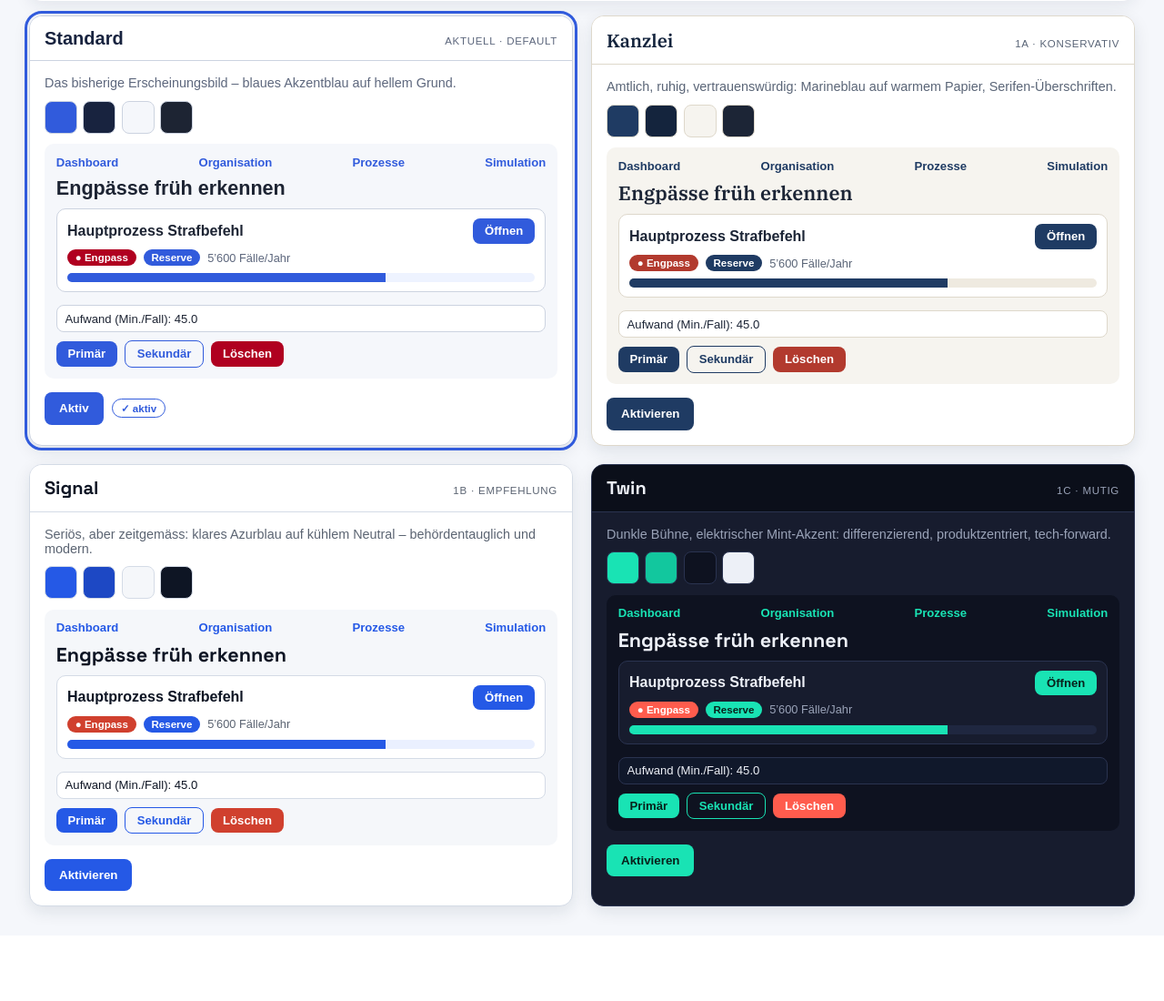
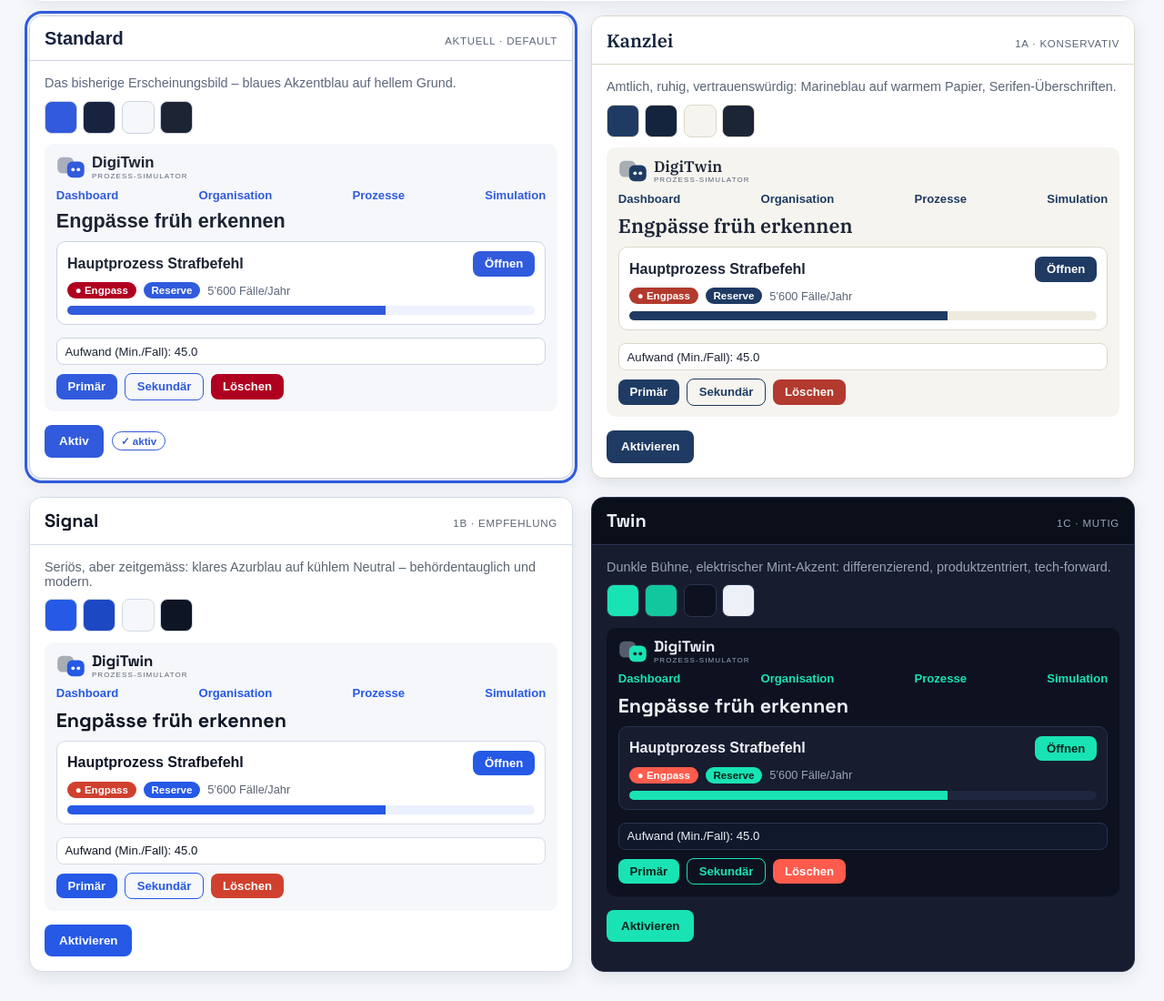
Before and after one commit to kaspAir/Prozess-Simulator, a Flask app: page /appearance in a window 1280 px wide. Shown: the part 368-1468 px from the top of the page at 91% size. Before the commit the page ends 1381 px from the top, so only its background shows below. Run offline with Flask 3, Linux system fonts and the light colour scheme; a user stored in the database is signed in; tables that the repository leaves empty hold one stand-in row (values such as "Sample post"); some libraries are stand-ins or nearby versions.

Commit message:
feat(ui): themebares DigiTwin-Logo im Kopf; Header folgt dem Erscheinungsbild
In den Varianten Kanzlei/Signal/Twin tritt eJustice/DiTi zurück und das
DigiTwin-Lockup (Bildmarke + Wortmarke) führt – als inline-SVG, dessen Farben
aus den Theme-Variablen kommen (Akzent = vordere Gesichtsflaeche, Muted =
hintere, Augen = Kontrast). Damit erscheint der ganze Kopf im jeweiligen Look.
Standard bleibt unveraendert (eJustice/DiTi). Vorschau-Karten zeigen die Marke
je Variante mit.

- _digitwin_mark.html (wiederverwendbare Bildmarke)
- base.html: beide Marken im Header, Umschaltung via [data-theme] in themes.css
- style.css: Marken-Layout + SVG-Fuellungen aus Variablen

Co-Authored-By: Claude Opus 4.8 <noreply@anthropic.com>

```diff
--- a/app/static/style.css
+++ b/app/static/style.css
@@ -513,6 +513,17 @@ td, th {
     text-decoration: none;
 }
 .user-bar a:hover { text-decoration: underline; }
+
+/* ── Marken-Lockup im Header (DigiTwin) ─────────────────────────────────── */
+.brand-standard { display: inline-flex; align-items: center; }
+.brand-digitwin { display: none; align-items: center; gap: .65rem; text-decoration: none; }
+.brand-mark { height: 44px; width: auto; display: block; }
+.dt-back { fill: var(--muted); opacity: .5; }
+.dt-front { fill: var(--accent); }
+.dt-eye { fill: var(--on-accent); }
+.brand-words { display: flex; flex-direction: column; line-height: 1; }
+.brand-name { font-family: var(--font-display); font-weight: 600; font-size: 1.55rem; color: var(--header-ink); }
+.brand-sub { font-size: .62rem; letter-spacing: .16em; text-transform: uppercase; color: var(--muted); margin-top: .28rem; }
 
 @media (max-width: 900px) {
     .logo-row {
--- a/app/static/themes.css
+++ b/app/static/themes.css
@@ -63,6 +63,16 @@
     --font-display: 'Space Grotesk', 'Segoe UI', system-ui, sans-serif;
 }
 
+/* Marken-Umschaltung: in den Varianten tritt eJustice/DiTi zurück, das
+   DigiTwin-Lockup führt (Hauptmarke laut Styleguide). Standard bleibt unverändert. */
+[data-theme="kanzlei"] .brand-standard,
+[data-theme="signal"] .brand-standard,
+[data-theme="twin"] .brand-standard { display: none; }
+
+[data-theme="kanzlei"] .brand-digitwin,
+[data-theme="signal"] .brand-digitwin,
+[data-theme="twin"] .brand-digitwin { display: inline-flex; }
+
 /* Dark-Theme-Feinschliff: dezente Ränder/Schatten auf dunkler Bühne */
 [data-theme="twin"] .summary,
 [data-theme="twin"] .form-card,
--- /dev/null
+++ b/app/templates/_digitwin_mark.html
@@ -0,0 +1,8 @@
+{# DigiTwin-Bildmarke: zwei Roboter-Gesichter (der Prozess + sein digitales Abbild).
+   Farben kommen aus den Theme-Variablen -> färbt sich automatisch pro Erscheinungsbild. #}
+<svg class="brand-mark" viewBox="0 0 54 44" role="img" aria-label="DigiTwin">
+    <rect class="dt-back" x="2" y="3" width="30" height="30" rx="9"/>
+    <rect class="dt-front" x="20" y="11" width="32" height="30" rx="10"/>
+    <circle class="dt-eye" cx="31" cy="26" r="3.2"/>
+    <circle class="dt-eye" cx="41" cy="26" r="3.2"/>
+</svg>
--- a/app/templates/_theme_preview.html
+++ b/app/templates/_theme_preview.html
@@ -1,5 +1,14 @@
 {# Mini-Vorschau einer Variante – erbt die Farben/Fonts von der data-theme-Karte #}
 <div class="mini">
+    <div class="row" style="justify-content:space-between">
+        <span class="mini-brand">
+            {% include "_digitwin_mark.html" %}
+            <span class="brand-words">
+                <span class="brand-name">DigiTwin</span>
+                <span class="brand-sub">Prozess-Simulator</span>
+            </span>
+        </span>
+    </div>
     <div class="row" style="justify-content:space-between">
         <span class="link">Dashboard</span>
         <span class="link">Organisation</span>
--- a/app/templates/appearance.html
+++ b/app/templates/appearance.html
@@ -62,6 +62,11 @@
 .mini .bar > span { display: block; height: 100%; width: 68%; background: var(--accent); }
 .mini .muted { color: var(--muted); font-size: .8rem; }
 .mini .link { color: var(--accent); font-weight: bold; font-size: .82rem; text-decoration: none; }
+.mini-brand { display: inline-flex; align-items: center; gap: .45rem; }
+.mini-brand .brand-mark { height: 26px; }
+.mini-brand .brand-name { font-family: var(--font-display); font-weight: 600; font-size: 1.05rem; color: var(--ink); line-height: 1; }
+.mini-brand .brand-sub { display: block; font-size: .5rem; letter-spacing: .14em; text-transform: uppercase; color: var(--muted); margin-top: .15rem; }
+.mini-brand .brand-words { display: flex; flex-direction: column; line-height: 1; }
 
 .theme-actions { display: flex; align-items: center; gap: .6rem; margin-top: .2rem; }
 .theme-activate { background: var(--accent); color: var(--on-accent); }
--- a/app/templates/base.html
+++ b/app/templates/base.html
@@ -18,9 +18,18 @@
 <body>
 <header class="app-header">
     <div class="logo-row">
-        <a href="{{ url_for('main.dashboard') }}" class="logo-left">
-            <img src="{{ url_for('static', filename='img/eJustice_Logo_Original_Web.png') }}" alt="eJustice.ch">
-        </a>
+        <div class="logo-left">
+            <a href="{{ url_for('main.dashboard') }}" class="brand-standard">
+                <img src="{{ url_for('static', filename='img/eJustice_Logo_Original_Web.png') }}" alt="eJustice.ch">
+            </a>
+            <a href="{{ url_for('main.dashboard') }}" class="brand-digitwin">
+                {% include "_digitwin_mark.html" %}
+                <span class="brand-words">
+                    <span class="brand-name">DigiTwin</span>
+                    <span class="brand-sub">Prozess-Simulator</span>
+                </span>
+            </a>
+        </div>
 
         <div class="app-title">
             <h1>Prozess-Simulator</h1>
@@ -46,9 +55,11 @@
             </nav>
         </div>
 
-        <a href="{{ url_for('main.dashboard') }}" class="logo-right">
-            <img src="{{ url_for('static', filename='img/DiTi_Logo.jpg') }}" alt="DiTi">
-        </a>
+        <div class="logo-right">
+            <a href="{{ url_for('main.dashboard') }}" class="brand-standard">
+                <img src="{{ url_for('static', filename='img/DiTi_Logo.jpg') }}" alt="DiTi">
+            </a>
+        </div>
     </div>
 
     {% if current_user.is_authenticated %}
```
